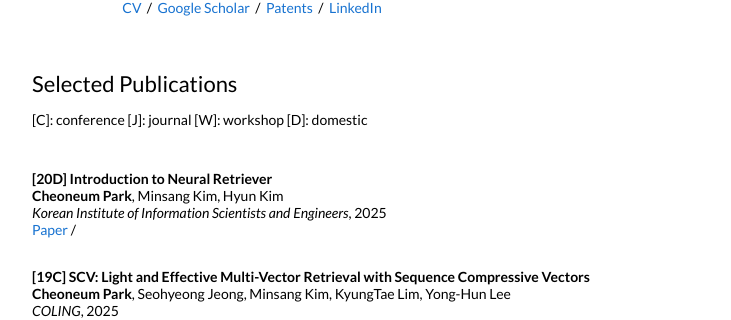
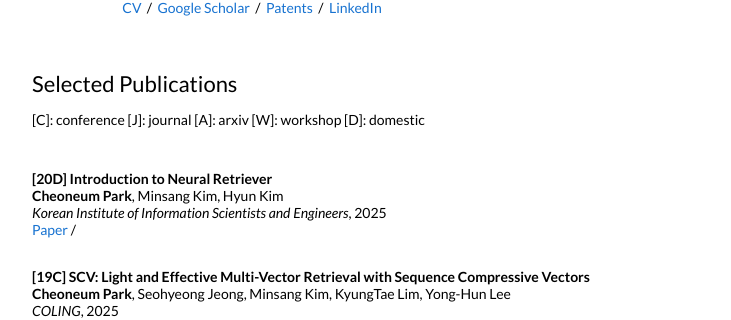
Before and after one commit to parkce/parkce.github.io, a Jekyll site: the page built from _posts/2025-05-22-scholarbench.markdown, in a window 1280 px wide and 900 px high. Shown: the part 328-648 px from the top of the window, without its empty margins (228-959 px from the left). Built offline with Jekyll 4.4.1, drawn with Linux system fonts in a browser that asks for light colours; some of the changed lines change nothing that is shown.

Commit message:
update new paper

```diff
--- a/_layouts/default.html
+++ b/_layouts/default.html
@@ -68,7 +68,7 @@
             <td style="padding:2.5%;width:100%;vertical-align:middle">
               <h2>Selected Publications</h2>
               <p>
-                [C]: conference [J]: journal [W]: workshop [D]: domestic
+                [C]: conference [J]: journal [A]: arxiv [W]: workshop [D]: domestic
                 <!-- I'm interested in natural language processing, machine learning, optimization and robotics. -->
               </p>
             </td>
--- /dev/null
+++ b/_posts/2025-05-22-scholarbench.markdown
@@ -0,0 +1,10 @@
+---
+layout: post
+title:  "[20A] ScholarBench: A Bilingual Benchmark for Abstraction, Comprehension, and Reasoning Evaluation in Academic Contexts"
+date:   2025-05-22 00:00:00 +00:00
+categories: arxiv
+author: "Cheoneum Park"
+authors: "Dongwon Noh*, Donghyeok Koh*, Junghun Yuk*, Gyuwan Kim*,Jaeyong Lee, Kyungtae Lim, <strong>Cheoneum Park</strong>1†"
+venue: "ARR Under review"
+paper: https://www.arxiv.org/pdf/2505.16566
+---
```
